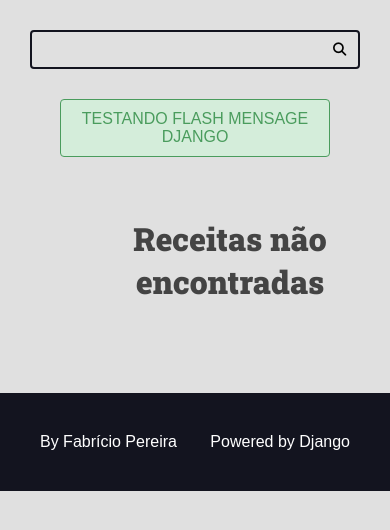
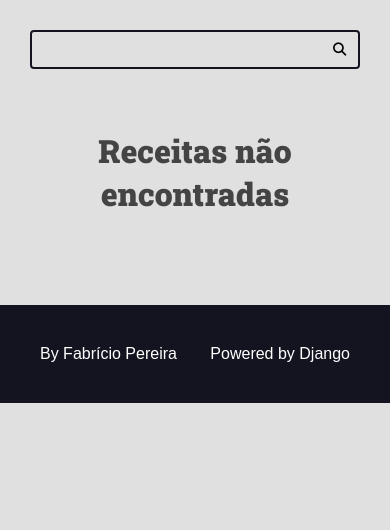
Before and after one commit to fabspereira144-p/django-projeto1, a Django app: page / in a window 390 px wide. Shown: the part 113-643 px from the top of the page. Run offline with Django 5.2, Linux system fonts and the light colour scheme; data that the repository does not hold is empty.

Commit message:
modificando css das mensagens

```diff
--- a/recipes/static/recipes/css/style.css
+++ b/recipes/static/recipes/css/style.css
@@ -296,6 +296,12 @@ h1, h2, h3, h4, h5, h6 {
   color: var(--color-dark-text);
 }
 
+.messages-container {
+  display: flex;
+  flex-flow: column nowrap;
+  gap: calc(var(--spacing-gutter-medium) / 2);
+}
+
 .message-error {
   border: 1px solid var(--color-error-dark);
   background: var(--color-error-light);
@@ -366,3 +372,9 @@ h1, h2, h3, h4, h5, h6 {
 .m-y {
     margin: var(--spacing-gutter-medium) 0;
 }
+
+@media (max-width: 600px) {
+  .main-content-list {
+    grid-template-columns: repeat(auto-fit, minmax(100%, 1fr));
+  }
+}
--- a/recipes/templates/recipes/partials/messages.html
+++ b/recipes/templates/recipes/partials/messages.html
@@ -1,5 +1,5 @@
 {% if messages %}
-    <div class="main-content center container">
+    <div class="main-content center container messages-container">
         {% for message in messages %}
             <div class="message {{message.tags}}">
                 {{ message }}
--- a/recipes/views.py
+++ b/recipes/views.py
@@ -1,6 +1,5 @@
 import os
 
-from django.contrib import messages
 from django.db.models import Q
 from django.http import Http404
 from django.shortcuts import get_list_or_404, get_object_or_404, render
@@ -16,8 +15,6 @@ def home(request):
     recipes = Recipe.objects.filter(
                 is_published=True
             ).order_by('-id')
-
-    messages.success(request, 'TESTANDO FLASH MENSAGE DJANGO')
 
     page_object, pagination_range = make_pagination(request, recipes, PER_PAGES)
 
```
